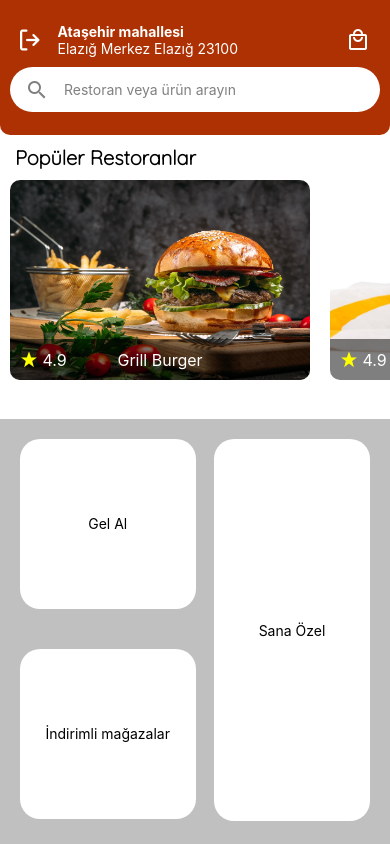
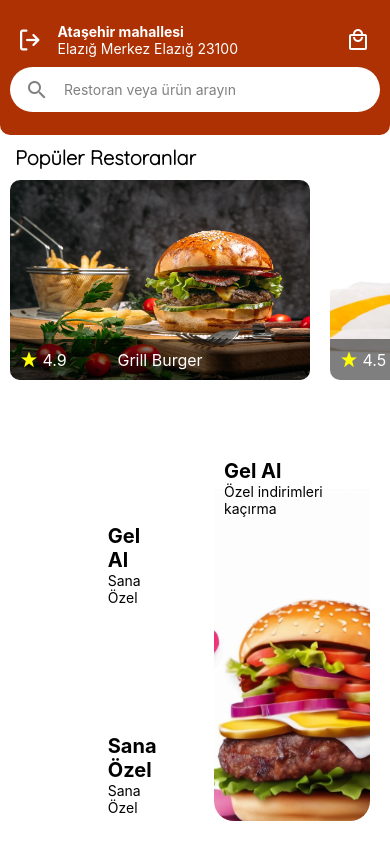
Before and after one commit to Efe-Eroglu/Food-Ordering-App, a React Native app: screen /home in a window 390 px wide. Built offline with nearby package versions, Linux system fonts and the light colour scheme; no server answers.

Commit message:
Campaign Page Update

```diff
--- a/components/Campaign.js
+++ b/components/Campaign.js
@@ -1,28 +1,40 @@
-import { StyleSheet, Text, TouchableOpacity, View } from "react-native";
+import { Image, StyleSheet, Text, TouchableOpacity, View } from "react-native";
 import React from "react";
 
 export default function Campaign() {
   return (
     <View style={styles.container}>
-
       <TouchableOpacity style={styles.box1} activeOpacity={0.7}>
-        <View>
-          <Text>Sana Özel</Text>
+        <View style={styles.textContainer}>
+          <Text style={styles.campaignTitle}>Gel Al</Text>
+          <Text style={styles.campaignsubTitleRightBox}>Özel indirimleri kaçırma</Text>
+        </View>
+        <View style={styles.imageContainerRight}>
+          <Image
+            source={require("../assets/box1.webp")}
+            resizeMode="cover"
+            style={styles.image}
+          />
         </View>
       </TouchableOpacity>
 
       <TouchableOpacity style={styles.box2} activeOpacity={0.7}>
-        <View>
-          <Text>Gel Al</Text>
+        <View style={styles.imageContainerLeft}>
+          <View style={styles.textContainerLeftBoxes}>
+            <Text style={styles.campaignTitle}>Gel Al</Text>
+            <Text style={styles.campaignsubTitleLeftBox}>Sana Özel</Text>
+          </View>
         </View>
       </TouchableOpacity>
 
       <TouchableOpacity style={styles.box2} activeOpacity={0.7}>
-        <View>
-          <Text>İndirimli mağazalar</Text>
+        <View style={styles.imageContainerLeft}>
+          <View style={styles.textContainerLeftBoxes}>
+            <Text style={styles.campaignTitle}>Sana Özel</Text>
+            <Text style={styles.campaignsubTitleLeftBox}>Sana Özel</Text>
+          </View>
         </View>
       </TouchableOpacity>
-
     </View>
   );
 }
@@ -30,27 +42,64 @@ export default function Campaign() {
 const styles = StyleSheet.create({
   container: {
     flex: 6,
-    backgroundColor: "silver",
+    backgroundColor: "#fff",
   },
-  box1:{
+  box1: {
+    position: "absolute",
+    right: 20,
+    top: 20,
+    width: "40%",
+    height: "90%",
+    backgroundColor: "#fff",
+    borderRadius: 20,
+    alignItems: "center",
+    justifyContent: "center",
+    elevation: 10,
+    overflow: "hidden",
+  },
+  box2: {
+    width: "45%",
+    height: "40%",
+    backgroundColor: "#fff",
+    marginVertical: 20,
+    marginHorizontal: 20,
+    borderRadius: 20,
+    justifyContent: "center",
+    elevation: 10,
+    alignItems: "center",
+    overflow: "hidden",
+  },
+  imageContainerRight: {
+    marginTop:100,
+    width: "100%",
+    height: "100%",
+    alignItems: "center",
+    justifyContent: "center",
+  },
+  image: {
+    width: "100%",
+    height: "100%",
+  },
+  textContainer: {
     position:"absolute",
-    right:20,
+    alignSelf: "flex-start",
+    zIndex:1,
     top:20,
-    width:"40%",
-    height:"90%",
-    backgroundColor:"#fff",
-    borderRadius:20,
-    alignItems:"center",
-    justifyContent:"center"
+    left:10,
   },
-  box2:{
-    width:"45%",
-    height:"40%",
-    backgroundColor:"#fff",
-    marginVertical:20,
-    marginHorizontal:20,
-    borderRadius:20,
-    justifyContent:"center",
-    alignItems:"center",
+  campaignTitle: {
+    fontSize: 20,
+    fontWeight: "bold",
+  },
+  textContainerLeftBoxes:{
+    position:"absolute",
+    top:0,
+    left:0
+  },
+  imageContainerLeft:{
+
+  },
+  campaignsubTitleRightBox:{
+    maxWidth:"99%",
   }
 });
--- a/components/RestaurantList.js
+++ b/components/RestaurantList.js
@@ -60,7 +60,7 @@ const styles = StyleSheet.create({
     marginHorizontal: 10,
     borderRadius: 10,
     overflow: "hidden",
-    elevation:20
+    elevation:10
   },
   subtitleArea: {
     position: "absolute",
--- a/data/restaurants_data.js
+++ b/data/restaurants_data.js
@@ -1,14 +1,14 @@
 const restaurants_data = [
     { id: "1", image: require("../assets/mockup2.jpg"), name:"Grill Burger", rating:4.9 },
-    { id: "2", image: require("../assets/mockup.jpg"), name:"Hot Burger", rating:4.9 },
-    { id: "3", image: require("../assets/mockup3.jpg") , name:"Mc Burger", rating:4.9},
-    { id: "4", image: require("../assets/mockup.jpg") , name:"King Burger", rating:4.9},
-    { id: "5", image: require("../assets/mockup2.jpg") , name:"Ham Ham Burger", rating:4.9},
-    { id: "9", image: require("../assets/mockup3.jpg") , name:"Funny Burger", rating:4.9},
-    { id: "10", image: require("../assets/mockup.jpg") , name:"Happy Burger", rating:4.9},
-    { id: "11", image: require("../assets/mockup2.jpg") , name:"Bur Burger", rating:4.9},
-    { id: "12", image: require("../assets/mockup3.jpg") , name:"Gros Burger", rating:4.9},
-    { id: "13", image: require("../assets/mockup4.jpg") , name:"Pop Burger", rating:4.9},
+    { id: "2", image: require("../assets/mockup.jpg"), name:"Hot Burger", rating:4.5 },
+    { id: "3", image: require("../assets/mockup3.jpg") , name:"Mc Burger", rating:3.9},
+    { id: "4", image: require("../assets/mockup.jpg") , name:"King Burger", rating:4.7},
+    { id: "5", image: require("../assets/mockup2.jpg") , name:"Ham Ham Burger", rating:4.1},
+    { id: "9", image: require("../assets/mockup3.jpg") , name:"Funny Burger", rating:4.0},
+    { id: "10", image: require("../assets/mockup.jpg") , name:"Happy Burger", rating:4.7},
+    { id: "11", image: require("../assets/mockup2.jpg") , name:"Bur Burger", rating:3.2},
+    { id: "12", image: require("../assets/mockup3.jpg") , name:"Gros Burger", rating:4.4},
+    { id: "13", image: require("../assets/mockup4.jpg") , name:"Pop Burger", rating:4.2},
   ];
 
   export default restaurants_data;
```
Also changed, not shown: assets/box1.webp (added), assets/kampanya2.webp (added).
